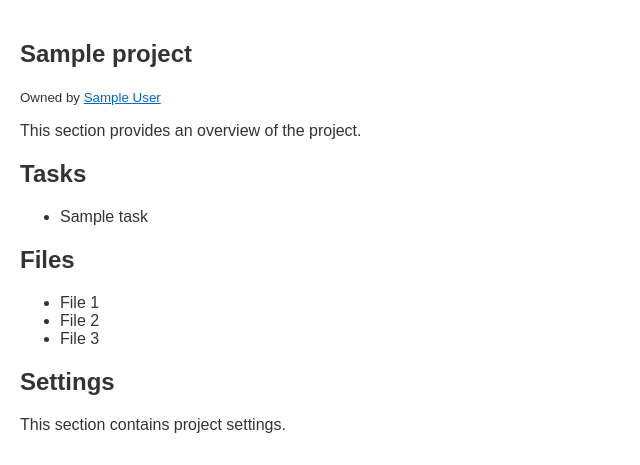
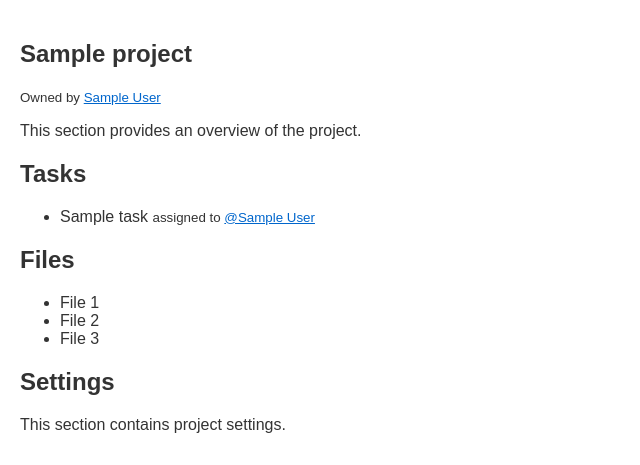
Before and after one commit to Dancko/effectiff, a Django app: page /projects/1/ in a window 1280 px wide. Shown: the part 70-535 px from the top of the page, without its empty margins (0-640 px from the left). Run offline with Django 4.2, Linux system fonts and the light colour scheme; tables that the repository leaves empty hold one stand-in row (values such as "Sample post"); parts of the project's set-up code (start-up, migrations or seed data) failed here and were passed over.

Commit message:
Participants of the tasks are depicted now.

```diff
--- a/app/templates/projects/project.html
+++ b/app/templates/projects/project.html
@@ -11,7 +11,10 @@
       <h2>Tasks</h2>
       <ul>
         {% for task in tasks %}
-        <li>{{ task }}</li>
+        <li>{{ task }} <small>assigned to
+          {% for participant in task.assigned_to.all %}
+          <a href="{% url 'profile' participant.id %}">@{{ participant.name }}</a>
+          {% endfor %}</small></li>
         {% endfor %}
       </ul>
 
```
